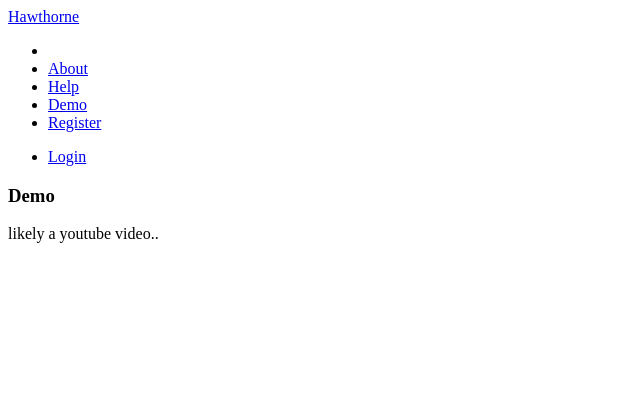
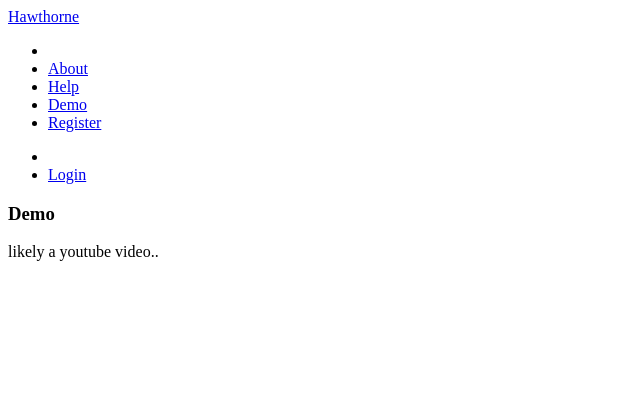
Before and after one commit to tymiles003/ivrhub, a Flask app: page /demo in a window 1280 px wide. Shown: the top 420 px of the page, without its empty margins (0-640 px from the left). Run offline with Flask 2, Linux system fonts and the light colour scheme; parts of the project's set-up code (start-up, migrations or seed data) failed here and were passed over; some libraries are stand-ins or nearby versions.

Commit message:
tweaks navbar

```diff
--- a/serve/templates/layout.html
+++ b/serve/templates/layout.html
@@ -74,6 +74,7 @@
               {% endif %}
             </ul>
             <ul class='nav pull-right'>
+              <li class='divider-vertical'></li>
               {% if session.email %}
               <li class='dropdown'>
               <a href='#' class='dropdown-toggle' data-toggle='dropdown'>
```
